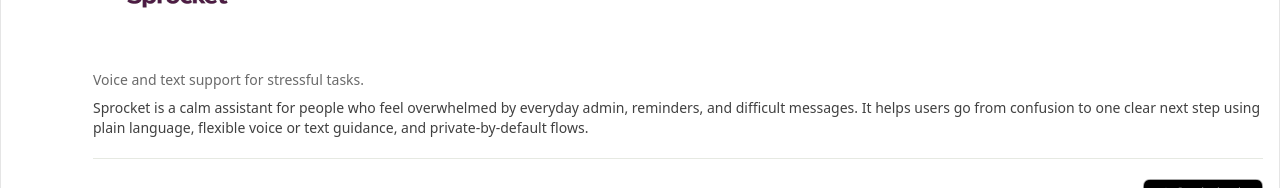
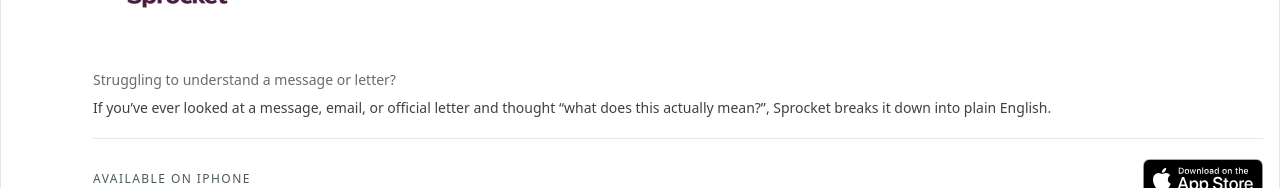
Before and after one commit to repinfaust/arcturusdc.github.io, a Next.js app: page /apps/sprocket in a window 1280 px wide. Shown: the part 221-409 px from the top of the page. Built offline with nearby package versions, Linux system fonts and the light colour scheme; no server answers.

Commit message:
docs: update Sprocket marketing copy to focus on plain English breakdown

```diff
--- a/src/app/apps/sprocket/page.js
+++ b/src/app/apps/sprocket/page.js
@@ -26,11 +26,9 @@ export default function Sprocket() {
               priority
             />
           </div>
-          <div className="text-muted text-sm">Voice and text support for stressful tasks.</div>
+          <div className="text-muted text-sm">Struggling to understand a message or letter?</div>
           <p className="mt-2 text-sm text-neutral-700">
-            Sprocket is a calm assistant for people who feel overwhelmed by everyday admin,
-            reminders, and difficult messages. It helps users go from confusion to one clear
-            next step using plain language, flexible voice or text guidance, and private-by-default flows.
+            If you&rsquo;ve ever looked at a message, email, or official letter and thought &ldquo;what does this actually mean?&rdquo;, Sprocket breaks it down into plain English.
           </p>
 
           <div className="mt-5 flex flex-col items-stretch gap-2 border-t border-[#E0E4DB]/80 pt-5 sm:flex-row sm:items-center sm:justify-between sm:gap-6">
--- a/src/data/apps.json
+++ b/src/data/apps.json
@@ -7,8 +7,8 @@
       "tintTop": "rgba(240, 69, 47, 0.1)"
     },
     "status": "live",
-    "strap": "Clear, step-by-step help for everyday phone tasks.",
-    "summary": "Sprocket is a voice-first support app for stressful admin moments. It helps people untangle difficult messages into plain language, urgency, and one practical next step, with optional reply drafts and privacy-first handling for sensitive details.",
+    "strap": "Struggling to understand a message or letter?",
+    "summary": "If you’ve ever looked at a message, email, or official letter and thought “what does this actually mean?”, Sprocket breaks it down into plain English.",
     "desc": "Voice-first support for reminders, admin tasks, and difficult messages.",
     "link": "/apps/sprocket",
     "appStoreUrl": "https://apps.apple.com/us/app/sprocket-calm-phone-helper/id6759454436",
```
